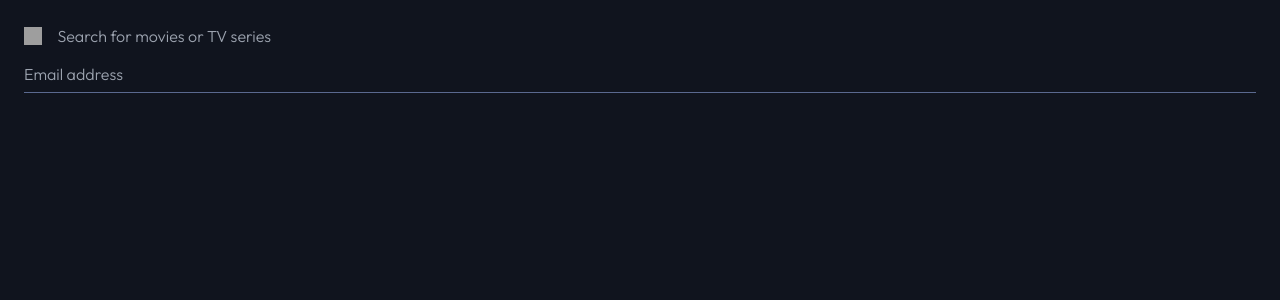
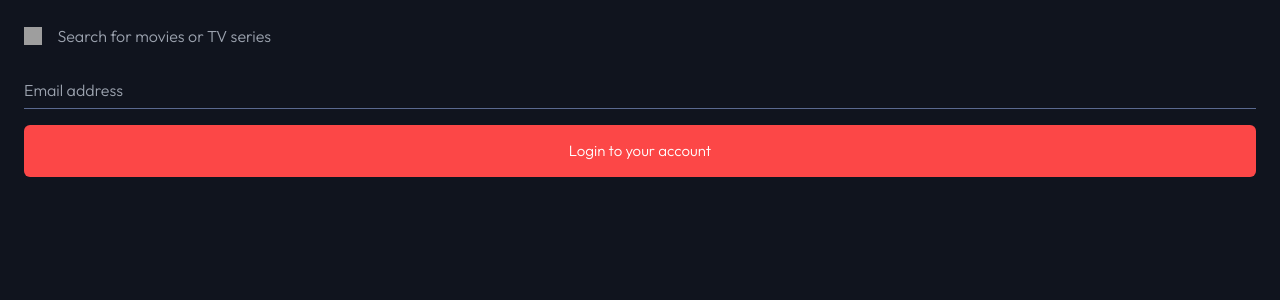
Before and after one commit to omarkarake/entertainment-web-app, an Angular app: page / in a window 1280 px wide. Shown: the top 300 px of the page. Built offline with nearby package versions, Linux system fonts and the light colour scheme; grey boxes are pictures that could not be loaded.

Commit message:
implementing the button component

```diff
--- a/src/app/app.component.html
+++ b/src/app/app.component.html
@@ -1,4 +1,5 @@
-<div class="bg-dark-blue text-white font-outfit h-screen p-6">
+<div class="bg-dark-blue text-white font-outfit flex flex-col gap-4 h-screen p-6">
   <app-search></app-search>
   <app-input></app-input>
+  <app-button></app-button>
 </div>
--- a/src/app/app.module.ts
+++ b/src/app/app.module.ts
@@ -5,12 +5,14 @@ import { AppRoutingModule } from './app-routing.module';
 import { AppComponent } from './app.component';
 import { SearchComponent } from './components/search/search.component';
 import { InputComponent } from './components/input/input.component';
+import { ButtonComponent } from './components/button/button.component';
 
 @NgModule({
   declarations: [
     AppComponent,
     SearchComponent,
-    InputComponent
+    InputComponent,
+    ButtonComponent
   ],
   imports: [
     BrowserModule,
--- /dev/null
+++ b/src/app/components/button/button.component.html
@@ -0,0 +1,3 @@
+<div class="py-[14px] px-[96px] bg-red flex items-center justify-center hover:bg-pure-white hover:text-semi-dark-blue rounded-md cursor-pointer transition ease-out duration-200">
+    <p class="text-body-m">Login to your account</p>
+</div>
```
Also changed, not shown: src/app/components/button/button.component.ts (added, +10 -0 lines), src/app/components/button/button.component.css (added), 1 other file (tests, documents, lock files or other folders).
